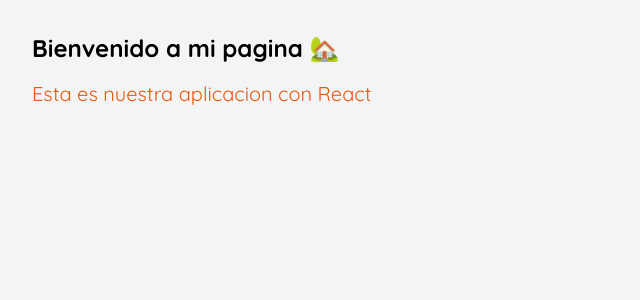
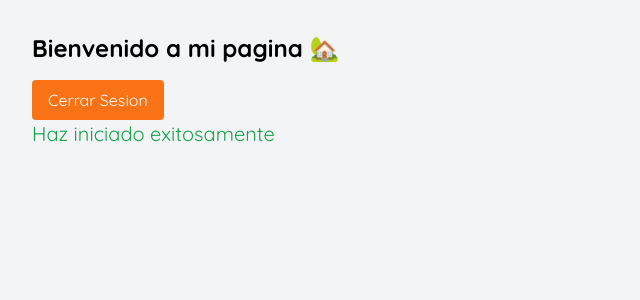
Before and after one commit to Jhonatan-Fernadez/MI_PROYECTO-301, a React (Vite) app in the folder src/frontend/: page / in a window 1280 px wide. Shown: the top 300 px of the page, without its empty margins (0-640 px from the left). Built offline with nearby package versions, Linux system fonts and the light colour scheme; sample sign-in values are in the browser's storage; a web font is replaced by a local one.

Commit message:
Enviar el estilo de fronted

```diff
--- a/src/frontend/src/App.jsx
+++ b/src/frontend/src/App.jsx
@@ -1,11 +1,15 @@
 import { BrowserRouter, Routes, Route } from "react-router-dom";
 import Home from "./pages/Home";
+import Login from "./pages/Login";
+import LoginSuccess from "./pages/LoginSuccess";
 
 function App() {
   return (
     <BrowserRouter>
       <Routes>
         <Route path="/" element={<Home />} />
+        <Route path="/login" element={<Login />} />
+        <Route path="/login-sucess" element={<LoginSuccess />} />
       </Routes>
     </BrowserRouter>
   );
--- a/src/frontend/src/pages/Home.jsx
+++ b/src/frontend/src/pages/Home.jsx
@@ -1,10 +1,47 @@
-function Home(){
-    return(
-        <div className="min-h-screen bg-gray-100 p-8">
-            <h1 className="text-2xl font-bold mb-4">Bienvenido a mi pagina 🏡</h1>
-            <p className="text-orange-600 text-xl ">Esta es nuestra aplicacion con React</p>
+import { useState, useEffect } from "react";
+import { Link } from "react-router-dom";
+
+function Home() {
+  const [token, setToken] = useState(null);
+  useEffect(() => {
+    const storedToken = localStorage.getItem("authToken");
+    if (storedToken) {
+      setToken(storedToken);
+    }
+  }),
+    [];
+
+  const handleLogout = () => {
+    localStorage.removeItem("authToken");
+    setToken(null);
+  };
+
+  return (
+    <div className="min-h-screen bg-gray-100 p-8">
+      <h1 className="text-2xl font-bold mb-4">Bienvenido a mi pagina 🏡</h1>
+      {token && (
+        <button
+          onClick={handleLogout}
+          className="px-4 py-2 text-white bg-orange-500 rounded hover:bg-orange-600"
+        >
+          Cerrar Sesion
+        </button>
+      )}
+      {token ? (
+        <div>
+          <p className="text-green-600 text-xl">Haz iniciado exitosamente</p>
         </div>
-    );
+      ) : (
+        <div>
+          <p className="text-red-600 text-xl">
+            Parece que no haz iniciado sesion
+          </p>
+          <Link to="/login" className="mt-4 inline-block text-blue-500">
+            Ir a la pagina de Login
+          </Link>
+        </div>
+      )}
+    </div>
+  );
 }
-
 export default Home;
--- /dev/null
+++ b/src/frontend/src/pages/Login.jsx
@@ -0,0 +1,19 @@
+function Login() {
+  const GOOGLE_AUTH_URL = import.meta.env.VITE_GOOGLE_AUTH_URL;
+  return (
+    <div className="flex items-center justify-center min-h-screen bg-gray-100">
+      <div className="p-8 bg-white rounded-xl shadow-md text-center">
+        <h1 className="text-2xl font-bold mb-4">Iniciar Sesion</h1>
+        <p className="mb-6 text-orange-600">Usa tu cuenta de google</p>
+        <a
+          className="p-2 rounded bg-blue-600 text-white hover:bg-blue-700 transition-colors"
+          href={GOOGLE_AUTH_URL}
+        >
+          Iniciar sesion con Google
+        </a>
+      </div>
+    </div>
+  );
+}
+
+export default Login;
--- /dev/null
+++ b/src/frontend/src/pages/LoginSuccess.jsx
@@ -0,0 +1,29 @@
+import { useEffect } from "react";
+import { useSearchParams, useNavigate, replace } from "react-router-dom";
+
+function LoginSuccess() {
+  const [searchParams] = useSearchParams();
+  const navigate = useNavigate();
+
+  useEffect(() => {
+    const token = searchParams.get("token");
+
+    if (token) {
+      console.log("Token recibido y guardado", token);
+      localStorage.setItem("authToken", token);
+      navigate("/", { replace: true });
+    } else {
+      console.log("No hay token se envia de nuevo a login");
+      console.error("No se recibio ningun token");
+      navigate("/login", { replace: true });
+    }
+  }, [navigate, searchParams]);
+
+  return (
+    <div className="flex items-center justify-center min-h-screen">
+      <p className="text-xl">Autenticando porfavor espere</p>
+    </div>
+  );
+}
+
+export default LoginSuccess;
```
